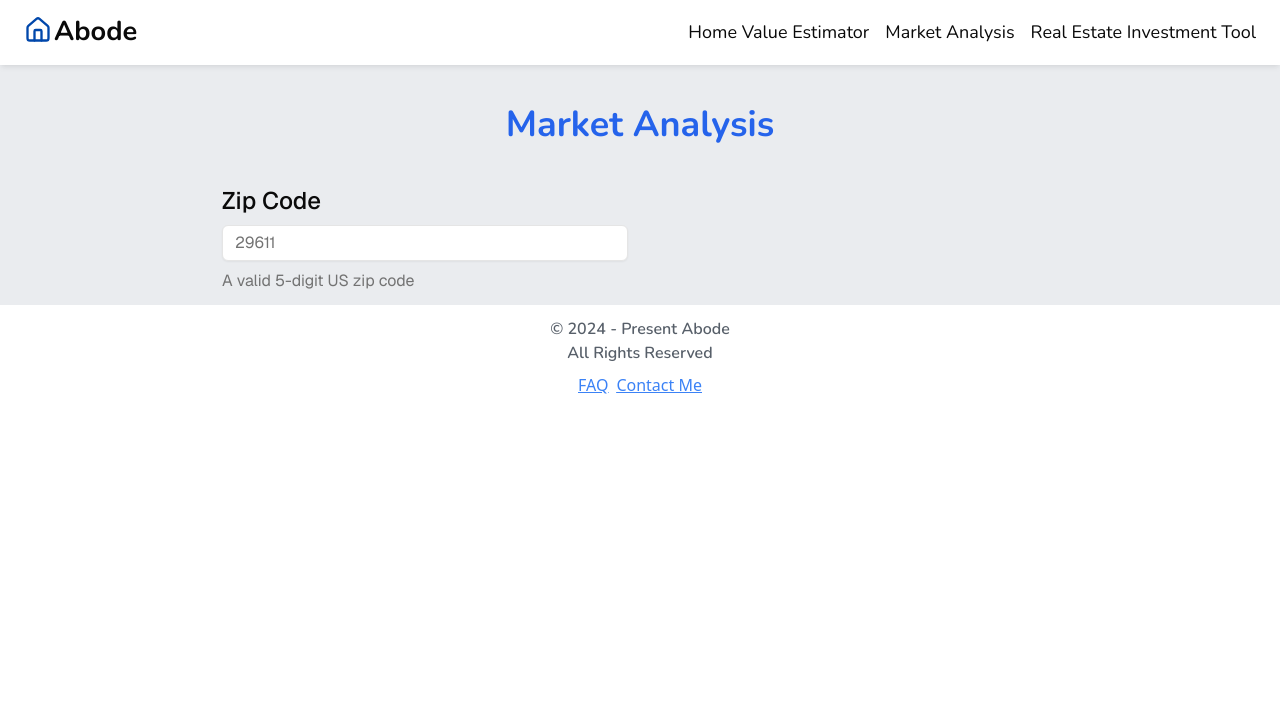
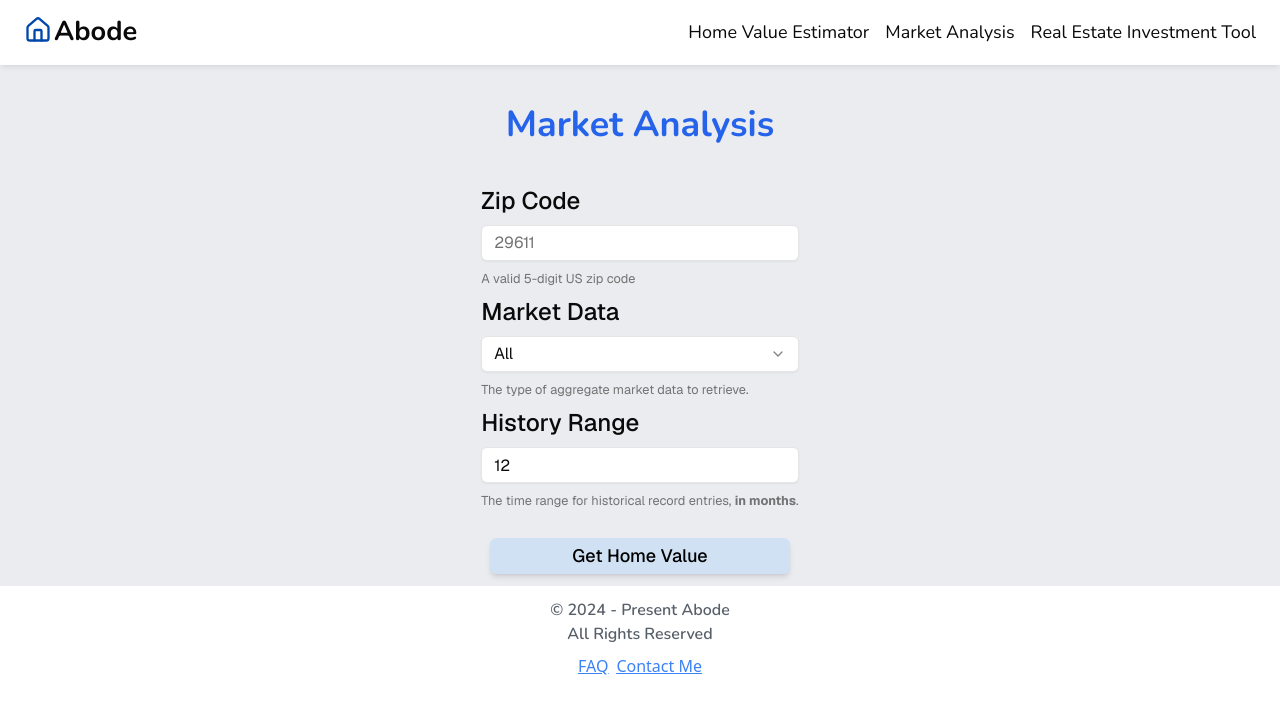
Before and after one commit to barreledout/Abode_Project, a React (Vite) app in the folder client/: page /market_analysis in a window 1280 px wide. Shown: the top 714 px of the page. Built offline with nearby package versions, Linux system fonts and the light colour scheme; a web font is replaced by a local one.

Commit message:
Added the return statement to when the response fails to ensure the code ends.

```diff
--- a/client/src/Pages/HomeEstimate/HomeForm.tsx
+++ b/client/src/Pages/HomeEstimate/HomeForm.tsx
@@ -83,10 +83,12 @@ const HomeForm = () => {
         setStatus(response.status);
         setErrorMessage(message);
         setRequestAmount(requestAmount);
+        return;
       }
       const result: ApiResponse = await response.json();
       setData(result);
     } catch (error) {
+      console.error(error)
     } finally {
       setIsSubmitting(false);
     }
--- a/client/src/Pages/MarketData/MarketForm.tsx
+++ b/client/src/Pages/MarketData/MarketForm.tsx
@@ -23,7 +23,9 @@ import {
 } from "../../components/ui/select";
 import { useState, useRef, useEffect } from "react";
 import ErrorScreen from "../../ErrorScreen";
-import { useForm } from "react-hook-form";
+import { SubmitHandler, useForm } from "react-hook-form";
+import { Market } from "./MarketType";
+import MarketResults from "./MarketResults";
 
 type FormFields = z.infer<typeof schema>;
 
@@ -34,6 +36,11 @@ interface ErrorDataProp {
 
 const MarketForm = () => {
   const [isSubmitted, setIsSubmitting] = useState<boolean>(false);
+  const [data, setData] = useState<Market | null>(null);
+  const childRef = useRef<HTMLElement>(null);
+  const [status, setStatus] = useState<number>(0);
+  const [errorMessage, setErrorMessage] = useState<string | null>(null);
+  const [requestAmount, setRequestAmount] = useState<number>(0);
 
   const form = useForm<FormFields>({
     resolver: zodResolver(schema),
@@ -44,13 +51,51 @@ const MarketForm = () => {
     },
   });
 
-  const onSubmit = async () => {};
+  // Scrolls screen down to comparables or error screen once the data is received from API.
+  useEffect(() => {
+    if (data || (status >= 400 && childRef.current)) {
+      childRef.current?.scrollIntoView({
+        behavior: "smooth",
+        block: "start",
+      });
+    }
+  }, [data, status]);
+
+  const onSubmit: SubmitHandler<FormFields> = async (data) => {
+    setIsSubmitting(true);
+
+    try {
+      const response = await fetch("http://localhost:5000/marketData", {
+        method: "POST",
+        headers: {
+          "Content-type": "application/json",
+        },
+        body: JSON.stringify(data),
+      });
+
+      if (!response.ok) {
+        const errorData = await response.json();
+        const { message, requestAmount }: ErrorDataProp = errorData;
+        setErrorMessage(message);
+        setRequestAmount(requestAmount);
+        setStatus(response.status);
+        return;
+      }
+
+      const result: Market = await response.json();
+      setData(result);
+    } catch (error) {
+      console.error(error);
+    } finally {
+      setIsSubmitting(false);
+    }
+  };
 
   return (
     <>
       <Form {...form}>
         <form
-          className="grid mt-5 gap-2 font-geistSans text-left md:max-w-[600px] mq400w:justify-center mq400w:mx-auto lg:grid-cols-2 lg:px-6 lg:min-w-[900px] "
+          className="grid mt-5 gap-2 font-geistSans text-left md:max-w-[800px] mq400w:justify-center mq400w:mx-auto lg:px-6 lg:min-w-[900px] "
           onSubmit={form.handleSubmit(onSubmit)}
         >
           {/* zip code */}
@@ -69,15 +114,92 @@ const MarketForm = () => {
                     {...field}
                   />
                 </FormControl>
-                <FormDescription className="lg:text-base">
+                <FormDescription className="">
                   A valid 5-digit US zip code
                 </FormDescription>
                 <FormMessage />
               </FormItem>
             )}
           />
+          {/* Market data */}
+          <FormField
+            control={form.control}
+            name="dataType"
+            render={({ field }) => (
+              <FormItem className="mx-2">
+                <FormLabel className="text-base lg:text-2xl">
+                  Market Data
+                </FormLabel>
+                <Select
+                  onValueChange={field.onChange}
+                  defaultValue={field.value}
+                >
+                  <FormControl className="bg-white lg:text-base">
+                    <SelectTrigger>
+                      <SelectValue placeholder="All" />
+                    </SelectTrigger>
+                  </FormControl>
+                  <SelectContent className="bg-white ">
+                    <SelectItem value="Select A Property" disabled>
+                      Select Data
+                    </SelectItem>
+                    <SelectItem value="All">All</SelectItem>
+                    <SelectItem value="Sale">Sale</SelectItem>
+                    <SelectItem value="Rental">Rental</SelectItem>
+                  </SelectContent>
+                </Select>
+                <FormDescription className="">
+                  The type of aggregate market data to retrieve.
+                </FormDescription>
+              </FormItem>
+            )}
+          />
+          {/* History range */}
+          <FormField
+            control={form.control}
+            name="historyRange"
+            render={({ field }) => (
+              <FormItem className="mx-2">
+                <FormLabel className="text-base lg:text-2xl">
+                  History Range
+                </FormLabel>
+                <FormControl>
+                  <Input
+                    placeholder=""
+                    className="bg-white lg:text-base"
+                    {...field}
+                    type="number"
+                  />
+                </FormControl>
+                <FormDescription className="">
+                  The time range for historical record entries, <b>in months</b>
+                  .
+                </FormDescription>
+                <FormMessage />
+              </FormItem>
+            )}
+          />
+          <div className="items-center mt-5 flex">
+            <Button
+              type="submit"
+              className="bg-blue-300/30 hover:bg-blue-300/30 py-1 px-4 rounded-md max-w-[170px] mx-auto shadow-md font-[500] text-black lg:min-w-[300px] lg:text-lg"
+              disabled={isSubmitted || errorMessage !== null}
+            >
+              Get Home Value
+            </Button>
+          </div>
         </form>
       </Form>
+      {status >= 400 ? (
+        <ErrorScreen
+          statusCode={status}
+          ref={childRef}
+          errorMessage={errorMessage}
+          progressBar={requestAmount}
+        />
+      ) : (
+        data && <MarketResults data={data} ref={childRef} />
+      )}
     </>
   );
 };
```
